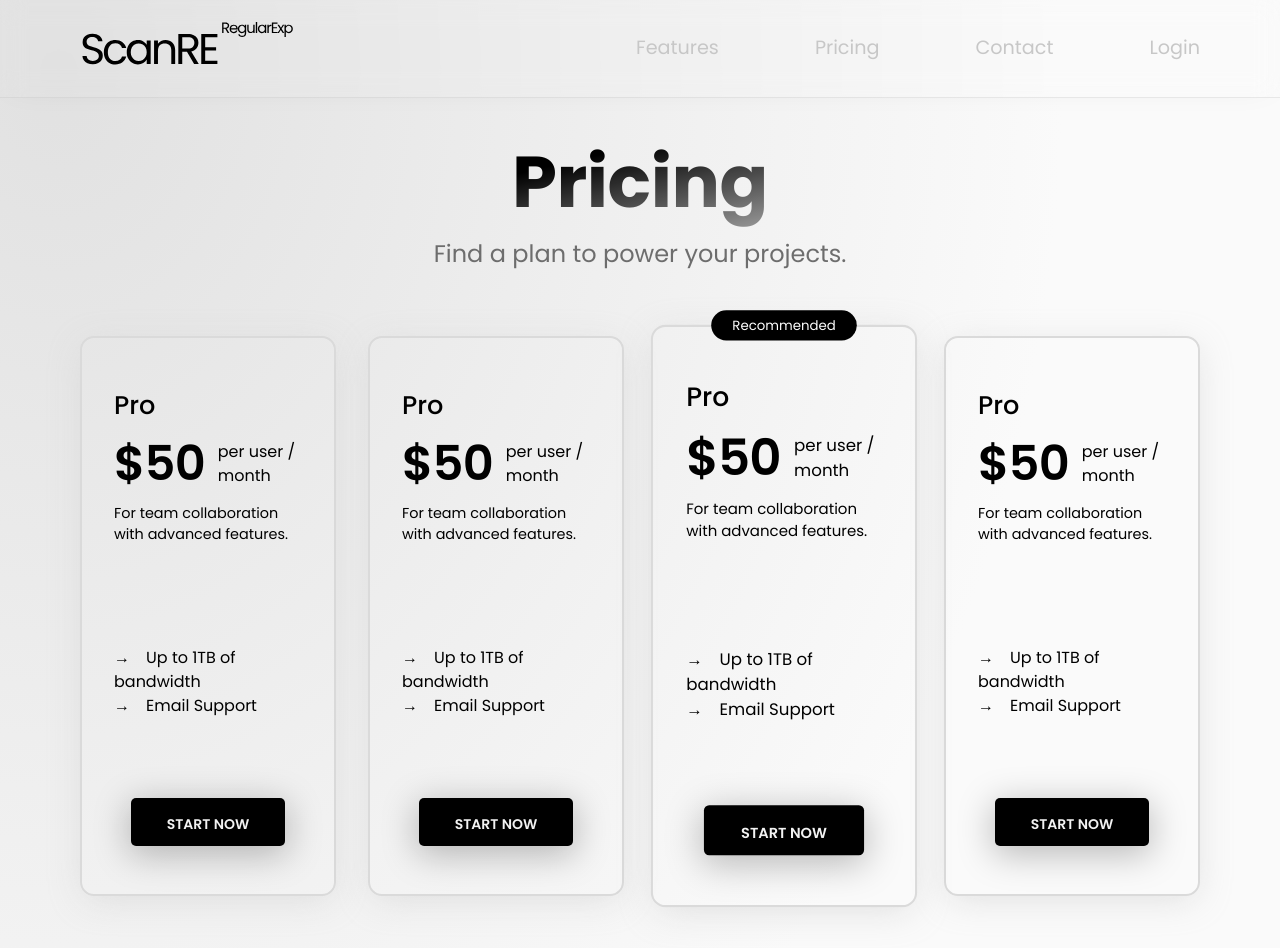
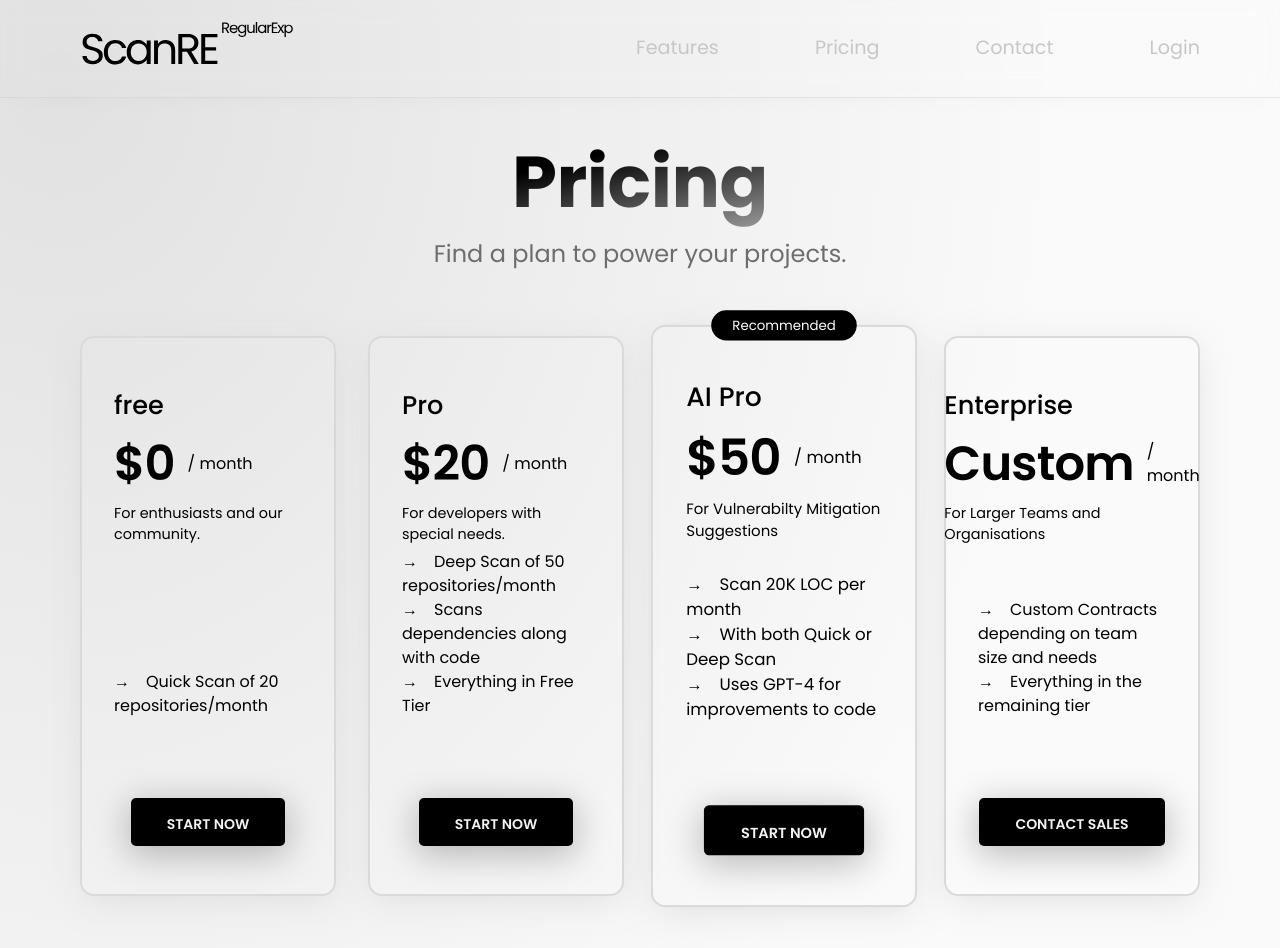
Before and after one commit to ScanRE/ScanRE, a React (Vite) app in the folder mh-frontend/: page /pricing in a window 1280 px wide. Shown: the top 948 px of the page. Built offline with nearby package versions, Linux system fonts and the light colour scheme.

Commit message:
feat: hook business model

```diff
--- a/mh-frontend/src/components/pricebox/Pricebox.jsx
+++ b/mh-frontend/src/components/pricebox/Pricebox.jsx
@@ -20,7 +20,7 @@ function Pricebox({
                 <span className="heading">{tier}</span>
                 <div className="total-cost">
                     <span className="cost">{cost}</span>
-                    <span className="per">per user / month</span>
+                    <span className="per"> / month</span>
                 </div>
                 <span className="desc">
                     {desc}
--- a/mh-frontend/src/containers/pricing/Pricing.jsx
+++ b/mh-frontend/src/containers/pricing/Pricing.jsx
@@ -2,6 +2,65 @@ import { Navbar, CTA, Pricebox } from '../../components';
 import './pricing.css';
 
 function Pricing() {
+    const str = `1. Price: $0
+    Free:
+    Quick scan of 20 repositories/month
+
+    2. Price: $20/month
+    Pro:
+    Deep Scan of 50 repositories/month
+    (Scans dependencies along with code) [slighty smaller/lighter font]
+
+    3. Price: $50/month
+    AI Pro:
+    Scan 20K LOC per month, with Quick or Deep Scan
+    (Use cutting-edge GPT-4 for improvements to code) [again a slightly smaller/lighter font]
+
+    4. Enterprise:
+    Custom Contracts depending on team size and needs if one of the ready plans does not suit the needs of the business
+    Contact Sales`
+
+    const lst = [
+        {
+            tier: "free",
+            cost: "$0",
+            desc: "For enthusiasts and our community.",
+            features: [
+                "Quick Scan of 20 repositories/month",
+            ],
+        },
+        {
+            tier: "Pro",
+            cost: "$20",
+            desc: "For developers with special needs.",
+            features: [
+                "Deep Scan of 50 repositories/month",
+                "Scans dependencies along with code",
+                "Everything in Free Tier",
+            ],
+        },
+        {
+            tier: "AI Pro",
+            cost: "$50",
+            desc: "For Vulnerabilty Mitigation Suggestions",
+            features: [
+                "Scan 20K LOC per month",
+                "With both Quick or Deep Scan",
+                "Uses GPT-4 for improvements to code",
+            ],
+            recommended: true
+        },
+        {
+            tier: "Enterprise",
+            cost: "Custom",
+            desc: "For Larger Teams and Organisations",
+            features: [
+                "Custom Contracts depending on team size and needs",
+                "Everything in the remaining tier",
+            ],
+            cta: "Contact Sales"
+        },
+    ]
     return (
         <div className="pricing">
                 <Navbar />
@@ -11,10 +70,7 @@ function Pricing() {
                         <span className="tagline">Find a plan to power your projects.</span>
                     </div>
                     <section className="pricing-models">
-                        <Pricebox/>
-                        <Pricebox/>
-                        <Pricebox recommended={true}/>
-                        <Pricebox/>
+                        {lst.map((obj) => <Pricebox tier={obj.tier} cost={obj.cost} desc={obj.desc} features={obj.features} recommended={obj.recommended || false} cta={obj.cta || "Start Now"} />)}
                     </section>
                 </div>
             </div>
```
